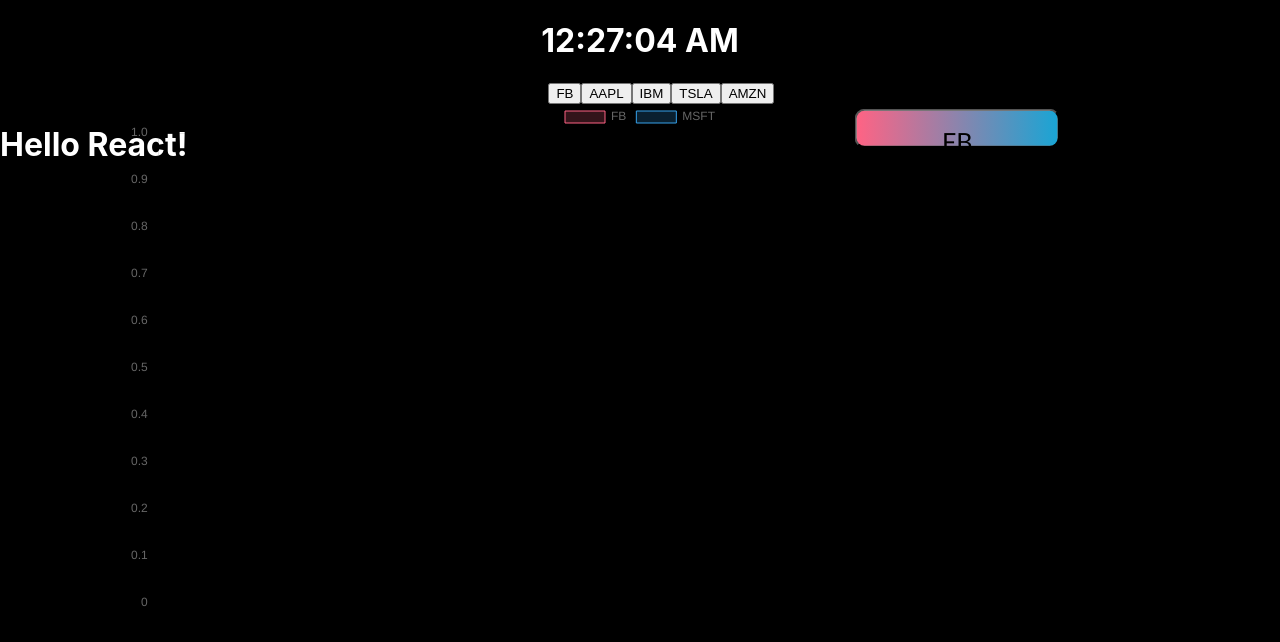
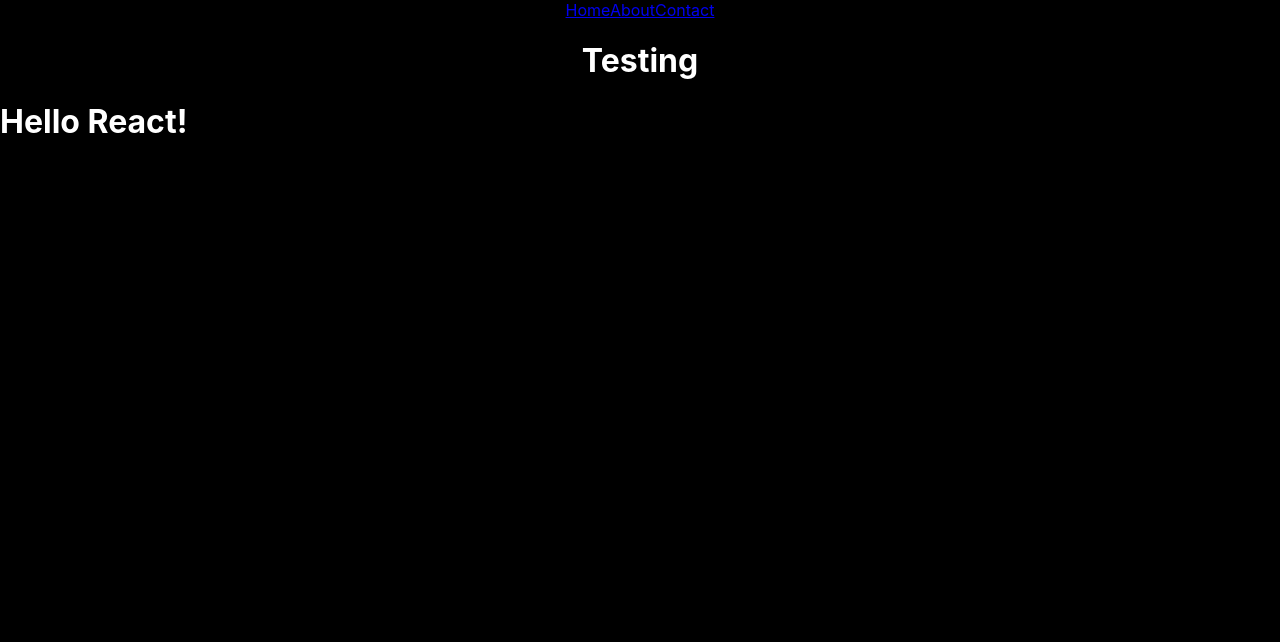
Before and after one commit to edward-song-life-is-short/react-CryptoMarket, a React (Create React App) app: page /StockSetUp/crypto.js in a window 1280 px wide. Shown: the top 642 px of the page. Built offline with nearby package versions, Linux system fonts and the light colour scheme; no server answers.

Commit message:
reworked file structure

```diff
--- a/src/App.js
+++ b/src/App.js
@@ -1,14 +1,27 @@
 import './App.css';
-import Stock from './StockSetUp/Stock'
 import React from 'react';
-import Timers from './SmallComponents/timer.js'
+
+import Stonks from './StockSetUp/stockPage';
+import Crypto from './StockSetUp/crypto';
+
+import { BrowserRouter as Router, Route, Switch } from "react-router-dom";
+
+import Navigation from './SmallComponents/nav';
 
 function App() {
 
   return (
     <div className="App">
-      <Timers />
-        <Stock> </Stock>
+      <Router>
+        <div>
+          <Navigation />
+            <Switch>
+             <Route path="/" component={Stonks} exact/>
+             <Route path="/StockSetUp/crypto.js" component={Crypto}/>
+
+           </Switch>
+        </div>
+      </Router>
 
     </div>
   );
--- /dev/null
+++ b/src/SmallComponents/nav.js
@@ -0,0 +1,15 @@
+import React from 'react';
+
+import { NavLink } from 'react-router-dom';
+
+const Navigation = () => {
+    return (
+       <div>
+          <NavLink to="/">Home</NavLink>
+          <NavLink to="/about">About</NavLink>
+          <NavLink to="/contact">Contact</NavLink>
+       </div>
+    );
+}
+
+export default Navigation;
--- a/src/StockSetUp/Crypto.js
+++ b/src/StockSetUp/Crypto.js
@@ -0,0 +1,15 @@
+import React from 'react';
+import './crypto';
+
+function Crypto() {
+    return (
+        <div className="cryptoSetUp">
+            <h1> Testing</h1>
+
+
+
+        </div>
+      );
+};
+
+export default Crypto;
--- a/src/StockSetUp/Stock.js
+++ b/src/StockSetUp/Stock.js
@@ -1,7 +1,9 @@
 import "./Stock.css"
 import Button from '../SmallComponents/button.js'
 import React from 'react';
+import { BrowserRouter as Router, Route, Link } from "react-router-dom";
 
+import Timers from "../SmallComponents/timer";
 import { Line } from 'react-chartjs-2'
 
 let StockSymbol2 = 'MSFT';
@@ -146,8 +148,10 @@
 
     render() {
         return (
-            <div> Stock
+
+            <div id = "main"> Stock
                 {/* <button onClick={(e) => { e.preventDefault(); this.clicked(); }} > The Button </button> */}
+
 
                 {stockArr.map((stock) => (
                         <button
@@ -224,6 +228,12 @@
                     />
 
                 </div>
+
+                <Router>
+                    {/* <Link to="/crypto.html">Topics</Link>
+                    <Route path="/crypto.html" component={crypto} /> */}
+                </Router>
+
             </div>
         )
     }
--- /dev/null
+++ b/src/StockSetUp/stockPage.js
@@ -0,0 +1,18 @@
+import Stock from '../StockSetUp/Stock'
+import React from 'react';
+import Timers from '../SmallComponents/timer.js'
+
+function Stonks() {
+
+    return (
+      <div>
+        <Timers />
+        <Stock> </Stock>
+        {/* <button onClick="location.href ='https://google.com';">fdsf</button> */}
+
+
+      </div>
+    );
+  }
+
+  export default Stonks;
--- a/src/index.js
+++ b/src/index.js
@@ -3,6 +3,7 @@
 import './index.css';
 import App from './App';
 import reportWebVitals from './reportWebVitals';
+
 
 ReactDOM.render(
   <React.StrictMode>
@@ -11,6 +12,7 @@
   document.getElementById('root')
 );
 
+
 // If you want to start measuring performance in your app, pass a function
 // to log results (for example: reportWebVitals(console.log))
 // or send to an analytics endpoint. Learn more: https://bit.ly/CRA-vitals
```
Also changed, not shown: package.json (+12 -0 lines), src/HTML Pages/crypto.html (deleted, +0 -10 lines), 1 other file (tests, documents, lock files or other folders).
